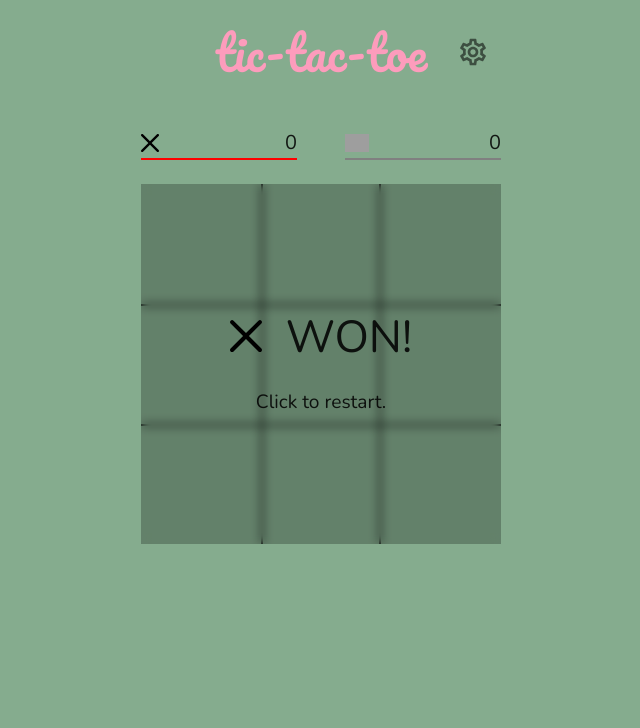
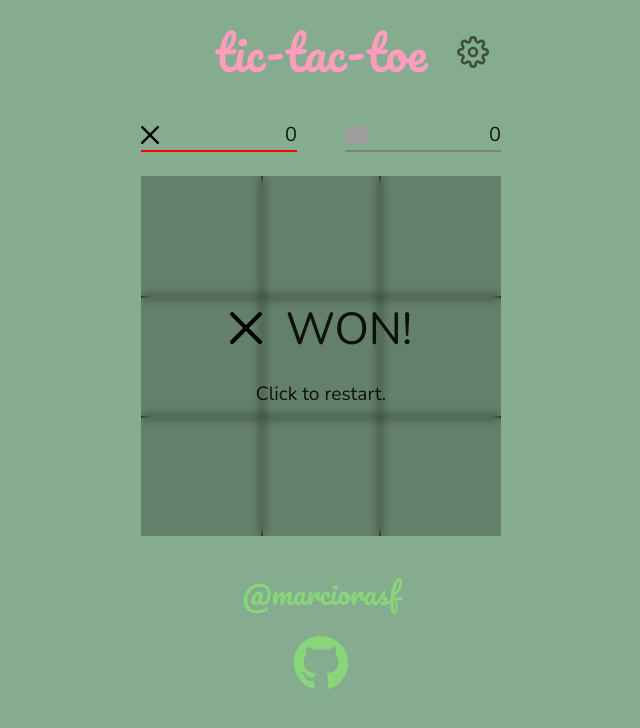
Before and after one commit to marciorasf/tic-tac-toe, a React (Create React App) app: page / in a window 1280 px wide. Shown: the top 728 px of the page, without its empty margins (319-959 px from the left). Built offline with nearby package versions, Linux system fonts and the light colour scheme; grey boxes are pictures that could not be loaded.

Commit message:
add footer and improve code

```diff
--- a/package.json
+++ b/package.json
@@ -19,6 +19,7 @@
     "prettier": "^2.0.5",
     "react": "16.13.1",
     "react-dom": "16.13.1",
+    "react-icons": "^3.11.0",
     "react-router-dom": "^5.2.0",
     "react-scripts": "3.4.3"
   },
--- a/src/pages/Game/index.jsx
+++ b/src/pages/Game/index.jsx
@@ -1,5 +1,7 @@
 import clsx from "clsx";
 import React, { useState, useEffect } from "react";
+import { FaGithub as GithubIcon } from "react-icons/fa";
+import { FiSettings as SettingsIcon } from "react-icons/fi";
 
 import {
   Box,
@@ -12,8 +14,8 @@ import {
   InputLabel,
   Typography,
   IconButton,
+  Link,
 } from "@material-ui/core";
-import { SettingsOutlined as SettingsIcon } from "@material-ui/icons";
 
 import circleSymbol from "../../assets/images/circle.svg";
 import timesSymbol from "../../assets/images/times.svg";
@@ -284,6 +286,24 @@ export default function Game() {
             </Box>
           </Grid>
         </Grid>
+
+        <Grid item xs={12}>
+          <hr className={classes.dividerLarge} />
+
+          <Grid container alignItems="center" direction="column" spacing={3}>
+            <Grid item>
+              <Link href="https://github.com/marciorasf" variant="h3">
+                @marciorasf
+              </Link>
+            </Grid>
+
+            <Grid item>
+              <Link href="https://github.com/marciorasf/tic-tac-toe">
+                <GithubIcon style={{ fontSize: "3.5rem" }} />
+              </Link>
+            </Grid>
+          </Grid>
+        </Grid>
       </Grid>
     </Container>
   );
--- a/src/pages/Game/styles.jsx
+++ b/src/pages/Game/styles.jsx
@@ -19,10 +19,11 @@ export default makeStyles((theme) => {
     },
     dividerLarge: {
       width: "100%",
-      margin: theme.spacing(3, 0),
+      margin: theme.spacing(2.5, 0),
       border: 0,
     },
 
+    // Elements before board
     container: {
       display: "flex",
       justifyContent: "center",
@@ -43,6 +44,8 @@ export default makeStyles((theme) => {
       borderBottom: "2px solid red",
     },
 
+
+    // Board elements
     board: {
       position: "relative",
       display: "grid",
--- a/src/styles/theme.js
+++ b/src/styles/theme.js
@@ -20,6 +20,10 @@ const theme = createMuiTheme({
       fontSize: "2.8rem",
       fontWeight: "500",
     },
+    h3: {
+      fontSize: "1.8rem",
+      fontFamily: "Pacifico, sans-serif",
+    },
     body1: {
       fontSize: "1.2rem",
       fontWeight: 400,
```
Also changed, not shown: 1 other file (tests, documents, lock files or other folders).
